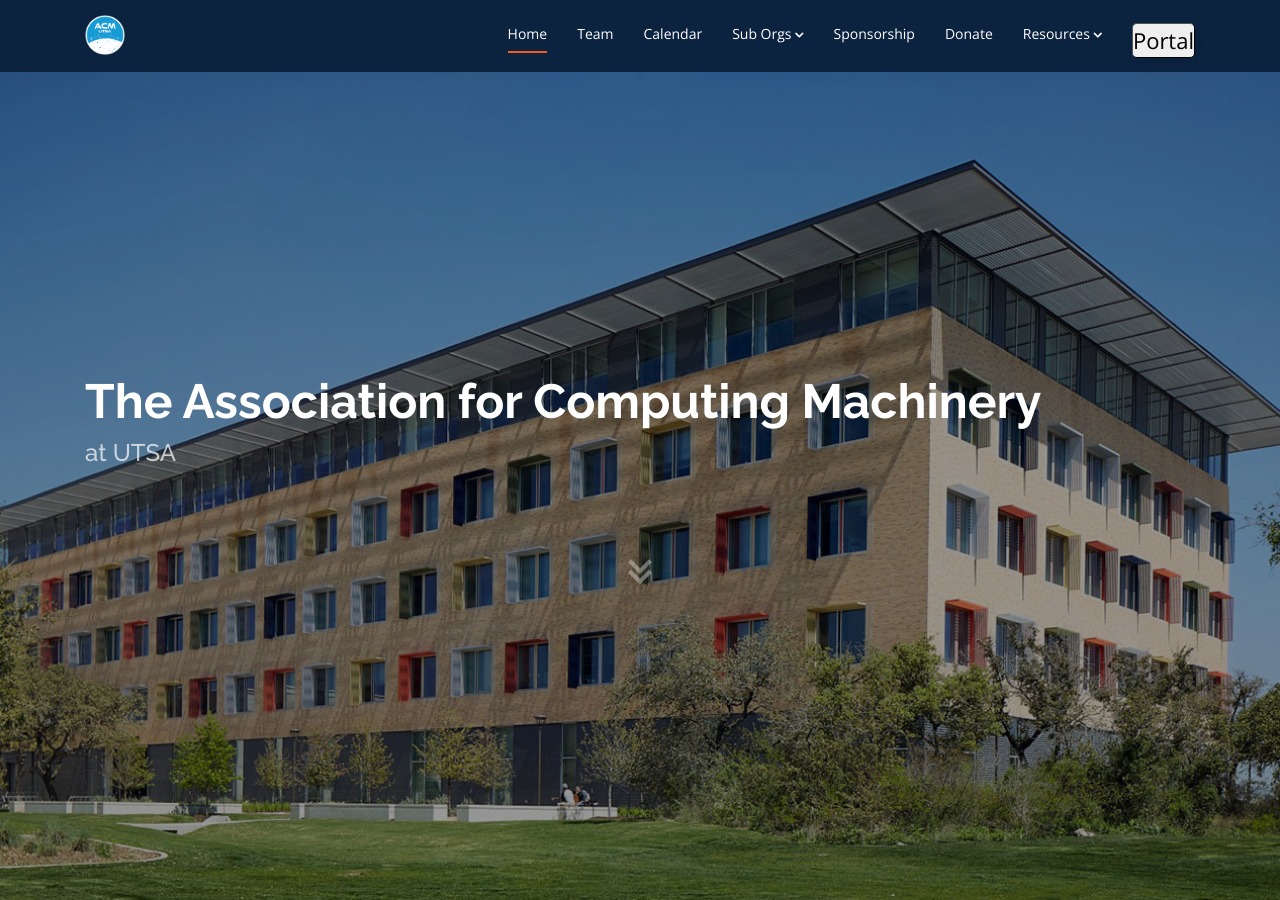
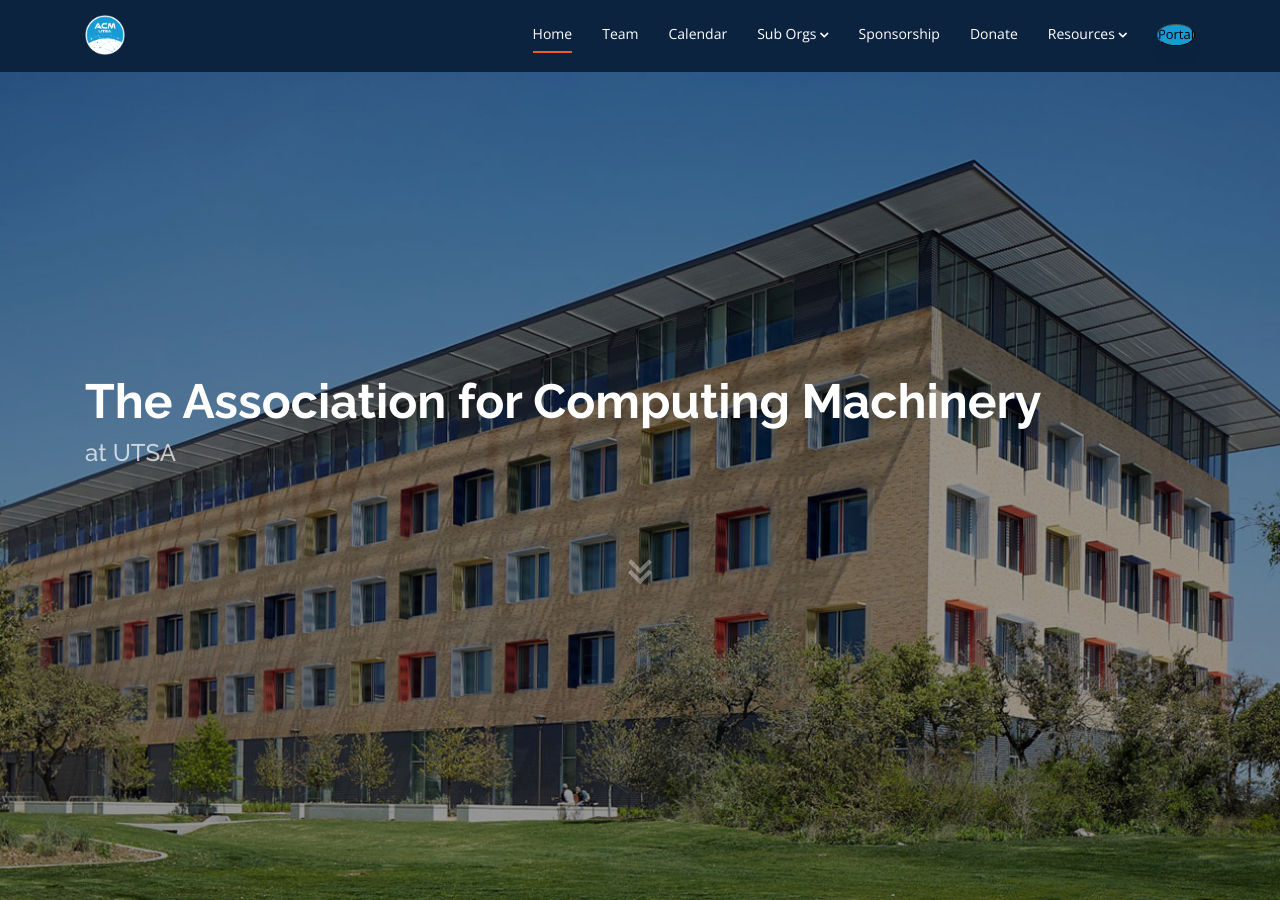
Before and after one commit to acmutsa/acmutsa.github.io, a Jekyll site: the page built from index.html, in a window 1280 px wide and 900 px high. Built offline with Jekyll 4.4.1, drawn with Linux system fonts in a browser that asks for light colours; nearby versions of some CDN libraries; the list of posts is cut into pages by our own code.

Commit message:
Fix Nav Styles

```diff
--- a/_includes/navbar.html
+++ b/_includes/navbar.html
@@ -54,13 +54,13 @@
             <li><a href="https://elections.acmutsa.org">Elections</a></li>
 <!--            <li><a href="{{ site.baseurl }}{% link faq.html %}">F.A.Q.</a></li>-->
           </ul>
-        </li>
-        <li>
-          <a href="https://portal.acmutsa.org">
-            <button>
-              Portal
-            </button>
-          </a>
+          <li>
+            <a href="https://portal.acmutsa.org">
+              <button style="border-radius: 100%; font-size: small; background-color: #179BD5;">
+                Portal
+              </button>
+            </a>
+          </li>
         </li>
       </ul>
     </nav>
```
